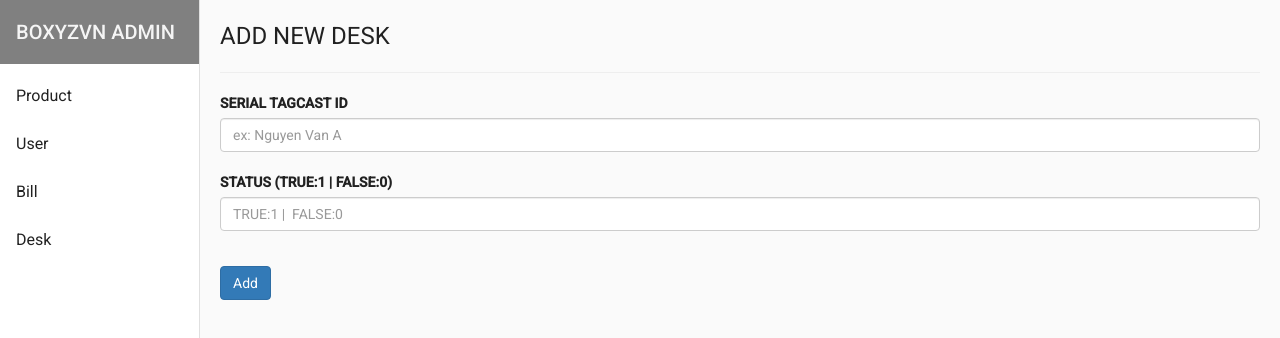
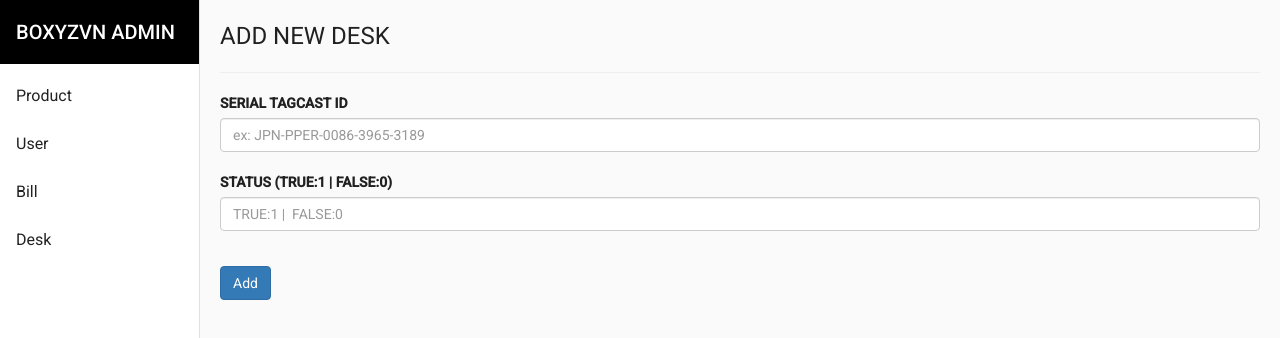
Before and after one commit to dangqthuan15/AngularProjectBoxyzVN, an Angular app: page /desk/add in a window 1280 px wide. Shown: the top 338 px of the page. Built offline with nearby package versions, Linux system fonts and the light colour scheme.

Commit message:
edit desk

```diff
--- a/src/app/components/desk/deskadd/deskadd.component.html
+++ b/src/app/components/desk/deskadd/deskadd.component.html
@@ -4,7 +4,7 @@
     <form action="" [formGroup]="deskForm" method="post" class="form mb-4" (submit)="onSubmit()">
         <div class="form-group">
             <label class="mr-3" for="">SERIAL TAGCAST ID</label>
-            <input type="text" class="form-control" formControlName="serial_tagcast_id" placeholder="ex: Nguyen Van A">
+            <input type="text" class="form-control" formControlName="serial_tagcast_id" placeholder="ex: JPN-PPER-0086-3965-3189">
             <div class="mb-3 text-danger" *ngIf="submited && f['serial_tagcast_id'].errors">Please do not leave it blank!</div>
             <label class="mr-3" style="margin-top: 20px;" for="">STATUS (TRUE:1 | FALSE:0)</label>
             <input type="number" class="form-control" formControlName="status" placeholder="TRUE:1 |  FALSE:0">
--- a/src/app/components/desk/deskedit/deskedit.component.html
+++ b/src/app/components/desk/deskedit/deskedit.component.html
@@ -4,7 +4,7 @@
     <form action="" [formGroup]="deskForm" method="post" class="form mb-4" (submit)="onSubmit()">
         <div class="form-group">
             <label class="mr-3" for="">SERIAL TAGCAST ID</label>
-            <input type="text" class="form-control" formControlName="serial_tagcast_id" placeholder="ex: Nguyen Van A">
+            <input type="text" class="form-control" formControlName="serial_tagcast_id" placeholder="ex: JPN-PPER-0086-3965-3189">
             <div class="mb-3 text-danger" *ngIf="submited && f['serial_tagcast_id'].errors">Please do not leave it blank!</div>
             <label class="mr-3" style="margin-top: 20px;" for="">STATUS (TRUE:1 | FALSE:0)</label>
             <input type="number" class="form-control" formControlName="status" placeholder="TRUE:1 |  FALSE:0">
--- a/src/app/navigation/navigation.component.html
+++ b/src/app/navigation/navigation.component.html
@@ -3,7 +3,7 @@
       [attr.role]="(isHandset$ | async) ? 'dialog' : 'navigation'"
       [mode]="(isHandset$ | async) ? 'over' : 'side'"
       [opened]="(isHandset$ | async) === false">
-    <mat-toolbar style="color:whitesmoke ; background-color: grey;">BOXYZVN ADMIN</mat-toolbar>
+    <mat-toolbar style="color:white ; background-color: black;">BOXYZVN ADMIN</mat-toolbar>
     <mat-nav-list class="nav-list">
       <a mat-list-item [routerLink]="['/product']" routerLinkActive="router-link-active" >Product</a>
       <a mat-list-item [routerLink]="['/users']" routerLinkActive="router-link-active"  >User</a>
```
